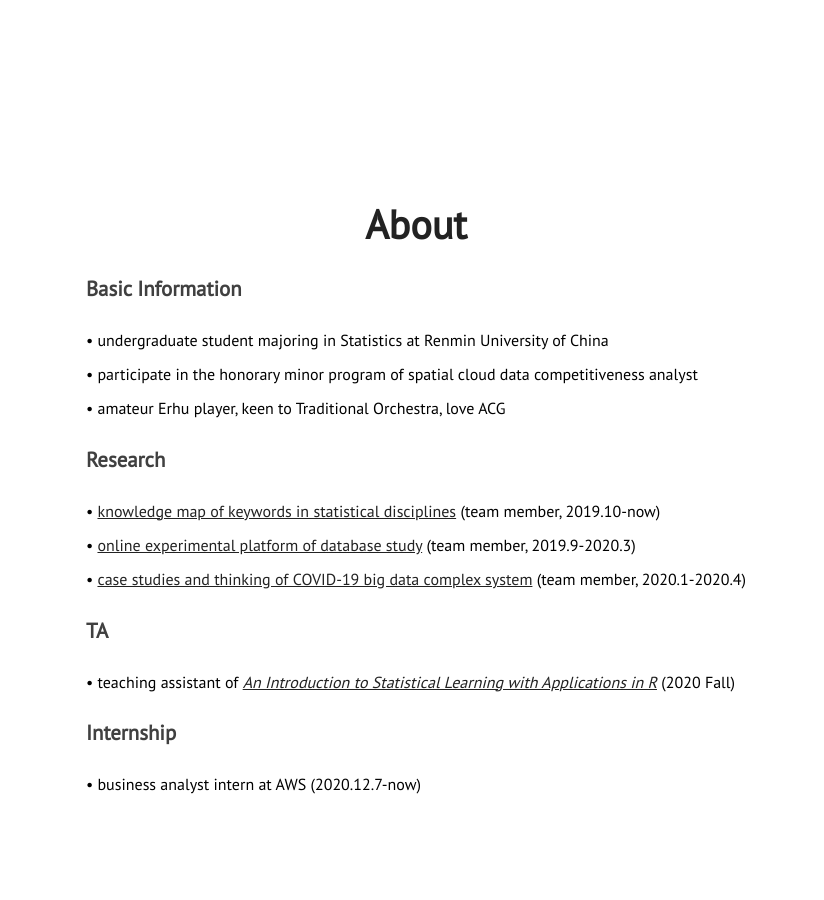
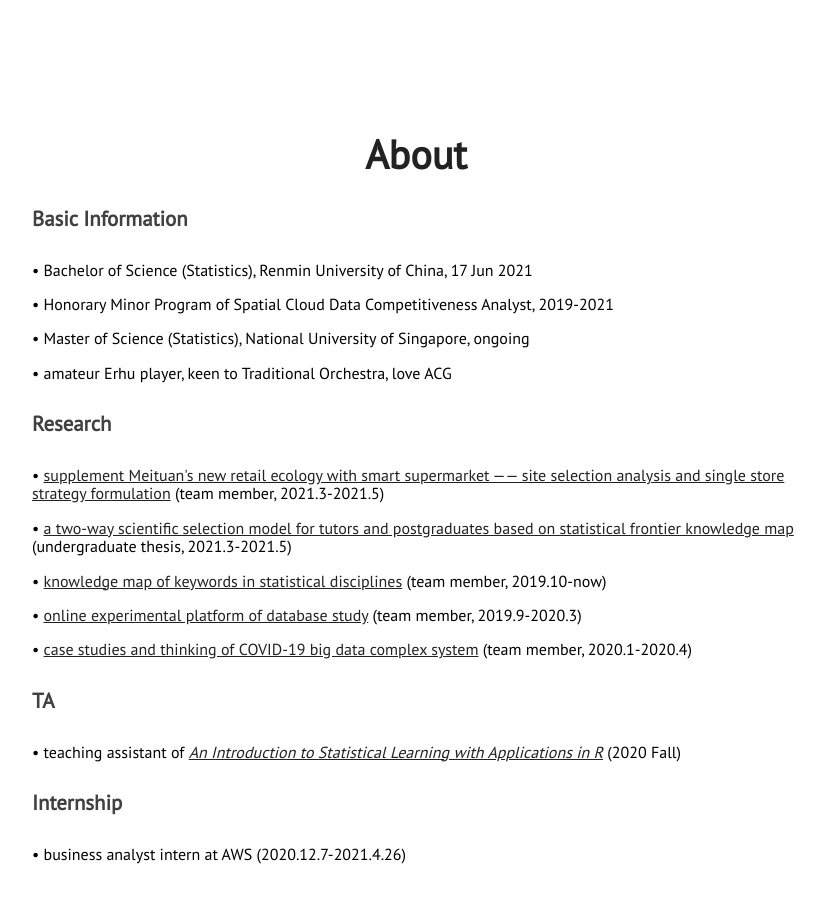
Before and after one commit to ZhitongXu/ZhitongXu.github.io, a Jekyll site: the page built from index.html, in a window 1280 px wide and 900 px high, scrolled down 925 px. Shown: the whole window, without its empty margins (224-1048 px from the left). Built offline with Jekyll 4.4.1, drawn with Linux system fonts in a browser that asks for light colours; nearby versions of some CDN libraries; some of the changed text lies outside the part shown.

Commit message:
update
2021.7.28

```diff
--- a/_includes/about.html
+++ b/_includes/about.html
@@ -4,12 +4,15 @@
             <div class="section-heading">About</div>
             <p class="paragraph-text justify-text">
                 <b>Basic Information</b>
-                    <p>     &bull;  undergraduate student majoring in Statistics at Renmin University of China</p>
-                    <p>     &bull;  participate in the honorary minor program of spatial cloud data competitiveness analyst</p>
+                    <p>     &bull;  Bachelor of Science (Statistics), Renmin University of China, 17 Jun 2021</p>
+                    <p>     &bull;  Honorary Minor Program of Spatial Cloud Data Competitiveness Analyst, 2019-2021</p>
+                    <p>     &bull;  Master of Science (Statistics), National University of Singapore, ongoing</p>
                     <p>     &bull;  amateur Erhu player, keen to Traditional Orchestra, love ACG</p>
             </p>
             <p class="paragraph-text justify-text">
                 <b>Research</b>
+                    <p>     &bull;  <a href="https://github.com/ZhitongXu/smart-supermarket/tree/main">supplement Meituan's new retail ecology with smart supermarket —— site selection analysis and single store strategy formulation</a> (team member, 2021.3-2021.5)</p>
+                    <p>     &bull;  <a href="https://github.com/ZhitongXu/thesis/blob/main/undergraduate_thesis.pdf">a two-way scientific selection model for tutors and postgraduates based on statistical frontier knowledge map</a> (undergraduate thesis, 2021.3-2021.5)</p>
                     <p>     &bull;  <a href="http://175.24.105.22:8091/home/">knowledge map of keywords in statistical disciplines</a> (team member, 2019.10-now)</p>
                     <p>     &bull;  <a href="https://sql.ruc.edu.cn">online experimental platform of database study</a> (team member, 2019.9-2020.3)</p>
                     <p>     &bull;  <a href="https://mp.weixin.qq.com/s/af7nYVdXJabzmCdAyCKppQ">case studies and thinking of COVID-19 big data complex system</a> (team member, 2020.1-2020.4)</p>
@@ -20,7 +23,7 @@
             </p>
             <p class="paragraph-text justify-text">
                 <b>Internship</b>
-                    <p>     &bull;  business analyst intern at AWS (2020.12.7-now)</p>
+                    <p>     &bull;  business analyst intern at AWS (2020.12.7-2021.4.26)</p>
             </p>
         </div>
     </section>
--- a/_includes/skills.html
+++ b/_includes/skills.html
@@ -8,7 +8,7 @@
                 <div class="what-i-do">
                     <h3 class="center-align skills-subsection">Summary</h3>
                     <p class="paragraph-text center-align">
-                        I am familiar with R, Python, SQL, machine learning algorithms, Django framework, neo4j graphic database and have much data crawling, cleaning, visualization, analysis and modeling experience</p>
+                        I am familiar with R, Python, SQL, machine learning algorithms, Django framework, Neo4j graphic database and have much data crawling, cleaning, visualization, analysis and modeling experience</p>
                 </div>
                 <div class="technical-skills">
                     <h3 class="center-align skills-subsection">Technical</h3>
--- a/assets/js/projects.js
+++ b/assets/js/projects.js
@@ -18,6 +18,15 @@ let render_projects = (slug) => {
             technologies: ['Django', 'D3', 'Python', 'R'],
             description: "Based on WOS data, we get the adjacency matrix of keywords. The emphasis on the topic of papers is studied. In addition, visualization is realized and its derivative product, statistical knowledge self-evaluation system is developed.",
             categories: ['featured', 'webdev']
+        },
+        {
+            image: 'assets/images/meituan.png',
+            link: 'https://github.com/ZhitongXu/smart-supermarket',
+            title: 'smart supermarket',
+            demo: 'https://demo-0ghboz68fb3ab1f5-1301540209.tcloudbaseapp.com/website_template_updated/html/index.html',
+            technologies: ['Python', 'ArcGIS'],
+            description: "Analyze the POI point information within a certain range around 88 Meituan shopping sites, evaluate the existing site selection, use cluster analysis to formulate different product selection strategies for stores with different geographical characteristics, and provide suggestions for the layout.",
+            categories: ['featured', 'native']
         },
         {
             image: 'assets/images/moocweb.png',
```
Also changed, not shown: assets/images/meituan.png (added).
